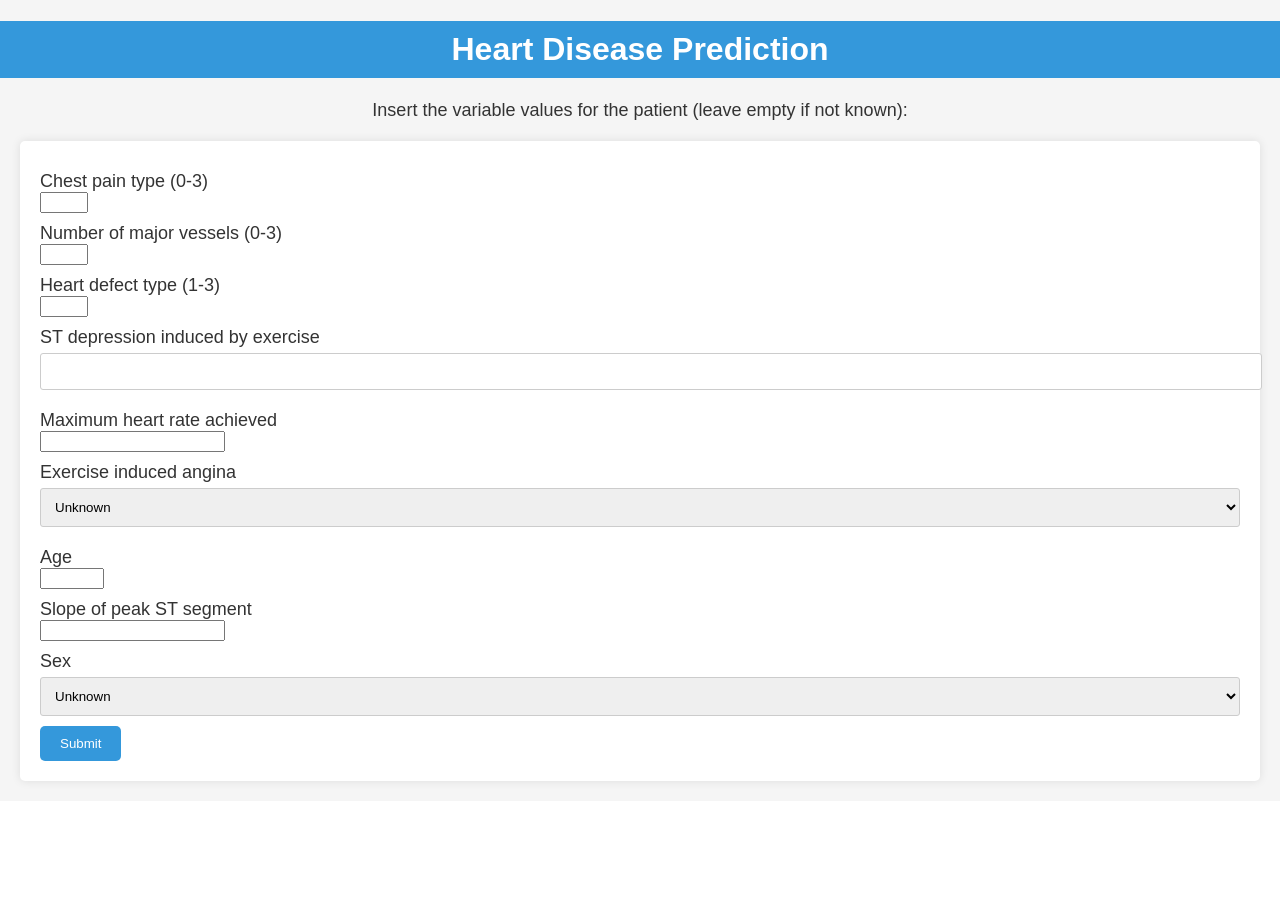
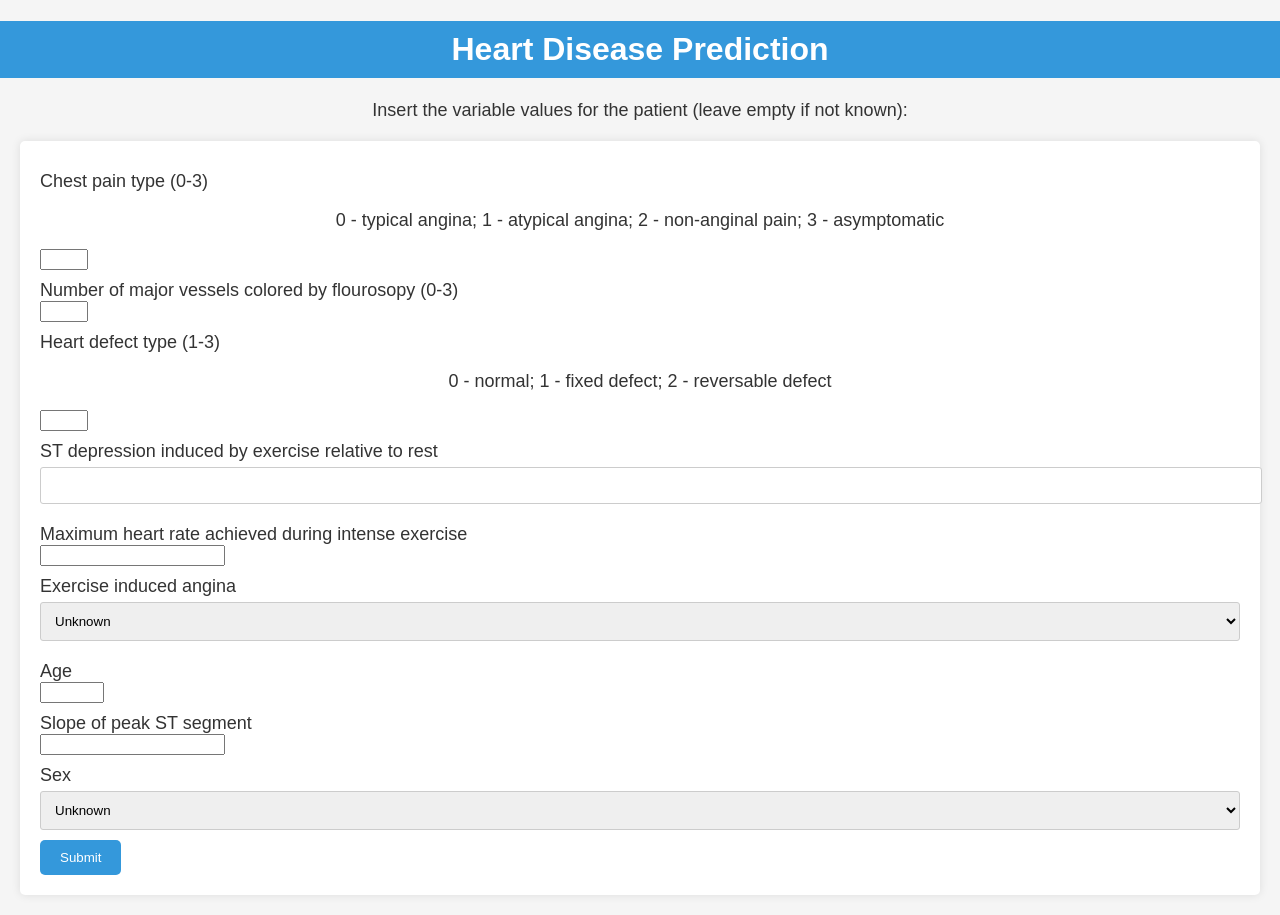
Before and after one commit to leo-cb/HeartDiseasePrediction_WebApp, a Flask app: page / in a window 1280 px wide. Before the commit the page ends 787 px from the top, so only its background shows below. Run offline with Flask 3, Linux system fonts and the light colour scheme; parts of the project's set-up code (start-up, migrations or seed data) failed here and were passed over; some libraries are stand-ins or nearby versions.

Commit message:
added description to index.html

```diff
--- a/app/templates/index.html
+++ b/app/templates/index.html
@@ -80,22 +80,24 @@
         {{ form.hidden_tag() }}
 
         <label for="cp">Chest pain type (0-3)</label>
+        <p>0 - typical angina; 1 - atypical angina; 2 - non-anginal pain; 3 - asymptomatic</p>
         {{ form.cp(size=2) }}
         <br>
 
-        <label for="ca">Number of major vessels (0-3)</label>
+        <label for="ca">Number of major vessels colored by flourosopy (0-3)</label>
         {{ form.ca(size=2) }}
         <br>
 
         <label for="thal">Heart defect type (1-3)</label>
+        <p>0 - normal; 1 - fixed defect; 2 - reversable defect</p>
         {{ form.thal(size=2) }}
         <br>
 
-        <label for="oldpeak">ST depression induced by exercise</label>
+        <label for="oldpeak">ST depression induced by exercise relative to rest</label>
         {{ form.oldpeak(size=2) }}
         <br>
 
-        <label for="thalach">Maximum heart rate achieved</label>
+        <label for="thalach">Maximum heart rate achieved during intense exercise</label>
         {{ form.thalach(size=2) }}
         <br>
 
```
